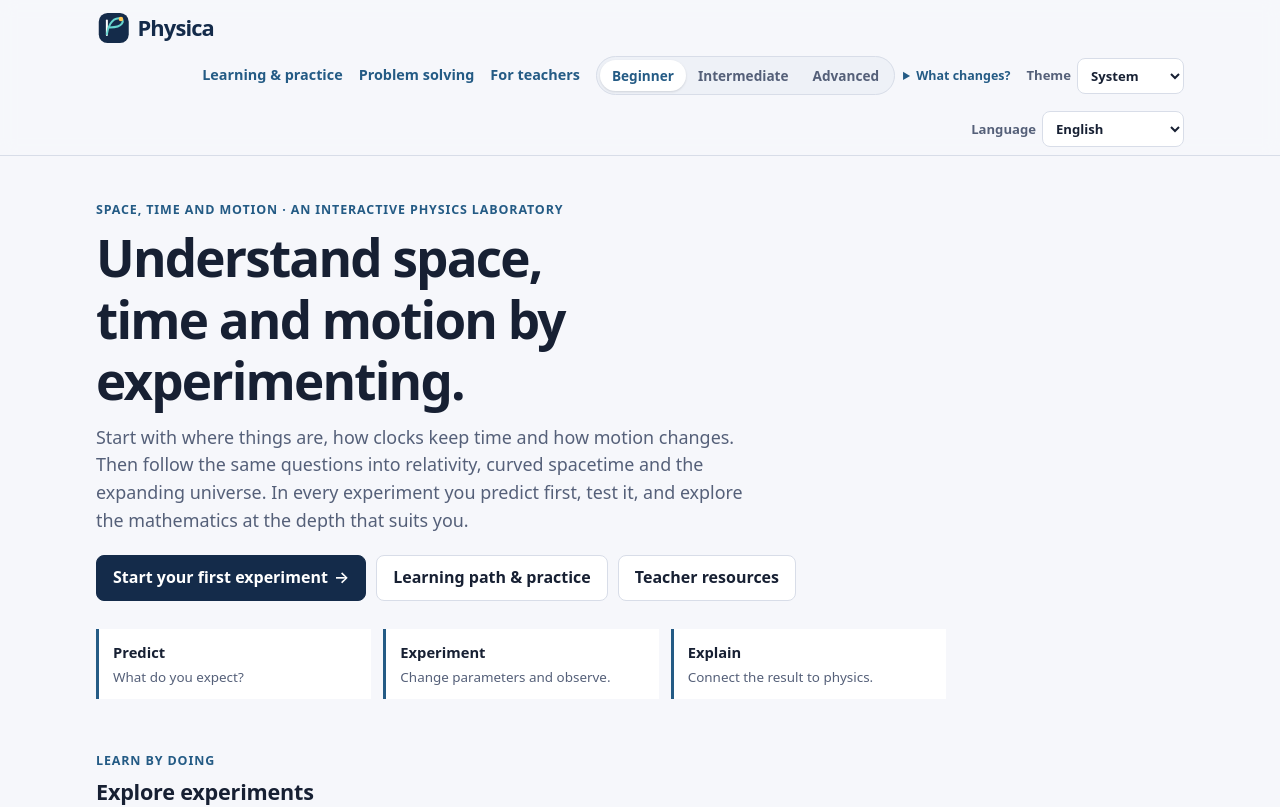
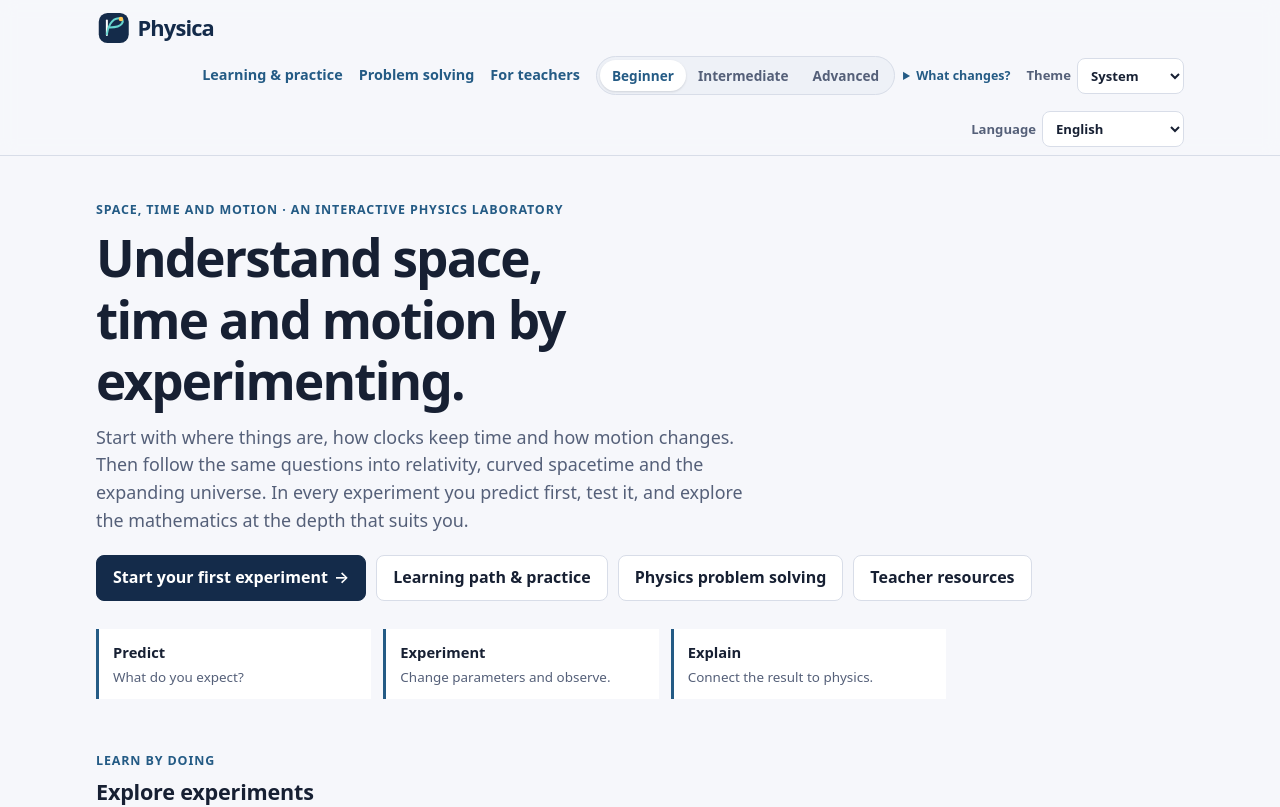
Before and after one commit to bowo-prasetyo/physics-lab, a Vue app: page /#/ in a window 1280 px wide. Shown: the top 807 px of the page. Built offline with nearby package versions, Linux system fonts and the light colour scheme.

Commit message:
feat: surface problem-solving lab on home page

```diff
--- a/src/views/HomeView.vue
+++ b/src/views/HomeView.vue
@@ -22,6 +22,7 @@ const audienceKeys = { beginner: 'app.level.beginnerDetails', intermediate: 'app
       <div class="home-actions">
         <RouterLink class="btn btn-primary start" to="/space/space-vs-time">{{ t('home.start') }} <span aria-hidden="true">→</span></RouterLink>
         <RouterLink class="btn learning-cta" to="/learning">{{ t('home.learningPractice') }}</RouterLink>
+        <RouterLink class="btn problem-solving-cta" to="/problem-solving">{{ locale === 'en' ? 'Physics problem solving' : locale === 'id' ? 'Pemecahan soal fisika' : '物理の問題演習' }}</RouterLink>
         <RouterLink class="btn teacher-cta" to="/teachers">{{ t('home.teacherResources') }}</RouterLink>
       </div>
       <ol class="method" :aria-label="t('home.methodLabel')">
@@ -94,7 +95,7 @@ const audienceKeys = { beginner: 'app.level.beginnerDetails', intermediate: 'app
 .hero h1 { max-width:19ch; margin-bottom:12px; font-size:clamp(2.1rem,5vw,3.2rem); letter-spacing:-.035em; }
 .lead { max-width:65ch; margin-bottom:20px; color:var(--text-muted); font-size:1.12rem; }
 .home-actions { display:flex; flex-wrap:wrap; gap:10px; align-items:center; }
-.start,.teacher-cta,.learning-cta { min-height:46px; text-decoration:none; }
+.start,.teacher-cta,.learning-cta,.problem-solving-cta { min-height:46px; text-decoration:none; }
 .method { display:grid; grid-template-columns:repeat(3,minmax(0,1fr)); gap:12px; max-width:850px; margin:28px 0 0; padding:0; list-style:none; }
 .method li { display:grid; gap:3px; padding:12px 14px; border-left:3px solid var(--accent); background:var(--surface); }
 .method strong { font-size:.92rem; }
```
